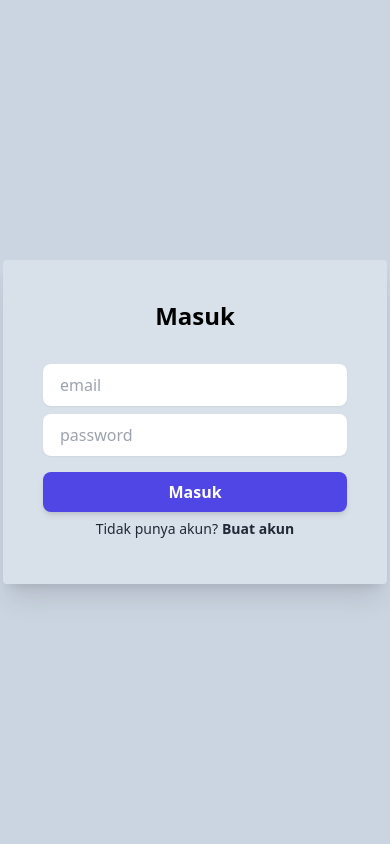
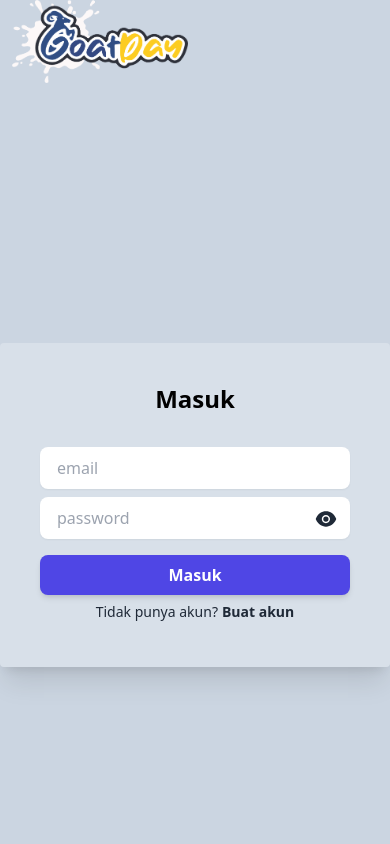
Before and after one commit to baiqyuniar/Goat-Day, a React (Create React App) app: page /Login in a window 390 px wide. Shown: the top 844 px of the page. Built offline with nearby package versions, Linux system fonts and the light colour scheme.

Commit message:
login page

```diff
--- a/package.json
+++ b/package.json
@@ -3,12 +3,14 @@
   "version": "0.1.0",
   "private": true,
   "dependencies": {
+    "@tailwindcss/forms": "^0.5.3",
     "@testing-library/jest-dom": "^5.14.1",
     "@testing-library/react": "^13.0.0",
     "@testing-library/user-event": "^13.2.1",
     "daisyui": "^2.31.0",
     "react": "^18.2.0",
     "react-dom": "^18.2.0",
+    "react-icons": "^4.4.0",
     "react-router-dom": "^6.4.2",
     "react-scripts": "5.0.1",
     "react-scroll": "^1.8.7",
--- a/src/App.js
+++ b/src/App.js
@@ -1,6 +1,6 @@
 import React from "react";
 import { BrowserRouter, Routes, Route } from "react-router-dom";
-// import Dashboard from "./components/Dashboard";
+import Dashboard from "./components/Dashboard";
 import Katalog from "./components/Page/Katalog";
 import HomeScreen from "./components/HomeScreen";
 import Login from "./components/Page/Login";
@@ -13,6 +13,7 @@ const App = () => {
       <Routes>
         <Route path="/" element={<HomeScreen />} />
         <Route path="Login" element={<Login />} />
+        <Route path="Dashboard" element={<Dashboard />} />
         <Route path="Register" element={<Register />} />
         <Route path="Aqiqah" element={<Katalog />} />
       </Routes>
--- a/src/components/HomeScreen/Navbar.jsx
+++ b/src/components/HomeScreen/Navbar.jsx
@@ -8,7 +8,7 @@ const Navbar = () => {
   const navRef = useRef();
 
   const navigation = [
-    { title: "Beranda", path: "/" },
+    { title: "Beranda", path: "/Beranda" },
     { title: "Produk", path: "/Produk" },
     { title: "Mitra", path: "/Mitra" },
   ];
@@ -83,8 +83,11 @@ const Navbar = () => {
             <ul className="flex flex-col-reverse space-x-0 lg:space-x-6 lg:flex-row">
               {navigation.map((item, idx) => {
                 return (
-                  <li key={idx} className="text-gray-600 hover:text-indigo-600">
-                    <a href={item.path}>{item.title}</a>
+                  <li
+                    key={idx}
+                    className="text-gray-600 hover:text-indigo-600 cursor-pointer"
+                  >
+                    <a to={item.path}>{item.title}</a>
                   </li>
                 );
               })}
--- a/src/components/HomeScreen/index.js
+++ b/src/components/HomeScreen/index.js
@@ -4,6 +4,7 @@ import Hero from "./Hero";
 import Produk from "./Produk";
 import Mitra from "./Mitra";
 import Navbar from "./Navbar";
+import { Outlet } from "react-router-dom";
 
 const HomeScreen = () => {
   return (
--- a/src/components/Page/Login.jsx
+++ b/src/components/Page/Login.jsx
@@ -1,12 +1,22 @@
-import React from "react";
+import React, { useState } from "react";
+import { AiFillEye, AiFillEyeInvisible } from "react-icons/ai";
+import Logo from "../../assets/Logo.png";
 
 const Login = () => {
+  const [open, setOpen] = useState(false);
+
+  const toggle = () => {
+    setOpen(!open);
+  };
+
   return (
     <div className="w-full h-screen font-sans bg-slate-300">
+      <img className="h-auto w-44 top-4 z-20 lg:fixed mx-3" src={Logo} />
+
       <div className="container flex items-center justify-center flex-1 h-full mx-auto">
         <div className="w-full max-w-lg">
           <div className="leading-loose">
-            <form className="max-w-sm p-10 m-auto bg-white bg-opacity-25 rounded shadow-xl">
+            <form className="max-w-md p-10 m-auto bg-white bg-opacity-25 rounded shadow-xl">
               <p className="mb-8 text-2xl font-semibold text-center text-black">
                 Masuk
               </p>
@@ -14,7 +24,7 @@ const Login = () => {
                 <div className=" relative ">
                   <input
                     type="text"
-                    id="login-with-bg-email"
+                    id="email"
                     className=" rounded-lg border-transparent flex-1 appearance-none border border-gray-300 w-full py-2 px-4 bg-white text-gray-700 placeholder-gray-400 shadow-sm text-base focus:outline-none focus:ring-2 focus:ring-sky-600 focus:border-transparent"
                     placeholder="email"
                   />
@@ -23,11 +33,18 @@ const Login = () => {
               <div className="mb-2">
                 <div className=" relative ">
                   <input
-                    type="text"
-                    id="login-with-bg-password"
+                    type={open === false ? "password" : "text"}
+                    id="password"
                     className=" rounded-lg border-transparent flex-1 appearance-none border border-gray-300 w-full py-2 px-4 bg-white text-gray-700 placeholder-gray-400 shadow-sm text-base focus:outline-none focus:ring-2 focus:ring-sky-600 focus:border-transparent"
                     placeholder="password"
                   />
+                  <div className="text-2xl absolute top-[10px] right-3">
+                    {open === false ? (
+                      <AiFillEye onClick={toggle} />
+                    ) : (
+                      <AiFillEyeInvisible onClick={toggle} />
+                    )}
+                  </div>
                 </div>
               </div>
               <div className="flex items-center justify-between mt-4">
@@ -39,12 +56,15 @@ const Login = () => {
                 </button>
               </div>
               <div className="text-center">
-                <a className="right-0 inline-block text-sm font-light align-baseline text-500 hover:text-gray-800">
+                <span className="right-0 inline-block text-sm font-light align-baseline text-500 hover:text-gray-800">
                   Tidak punya akun?
+                </span>
+                <a
+                  href="Register"
+                  className="ml-1 inline-block text-sm font-semibold align-baseline text-500 hover:text-blue-800 cursor-pointer"
+                >
+                  Buat akun
                 </a>
-                <span className="ml-1 inline-block text-sm font-semibold align-baseline text-500 hover:text-blue-800 cursor-pointer">
-                  Buat akun
-                </span>
               </div>
             </form>
           </div>
```
Also changed, not shown: 1 other file (tests, documents, lock files or other folders).
